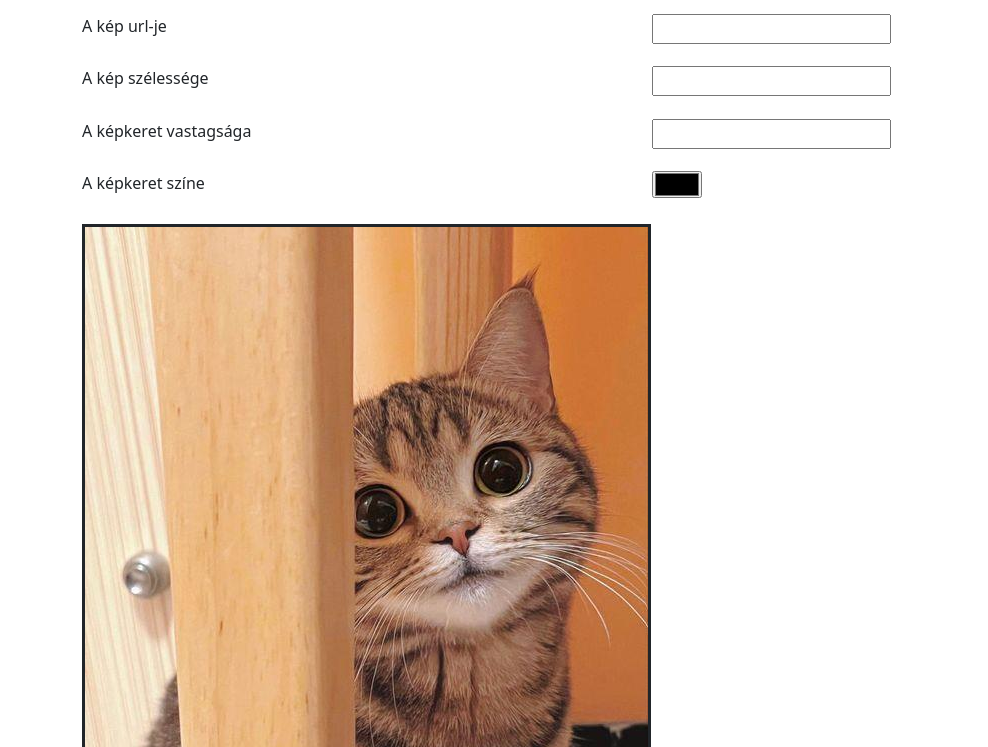
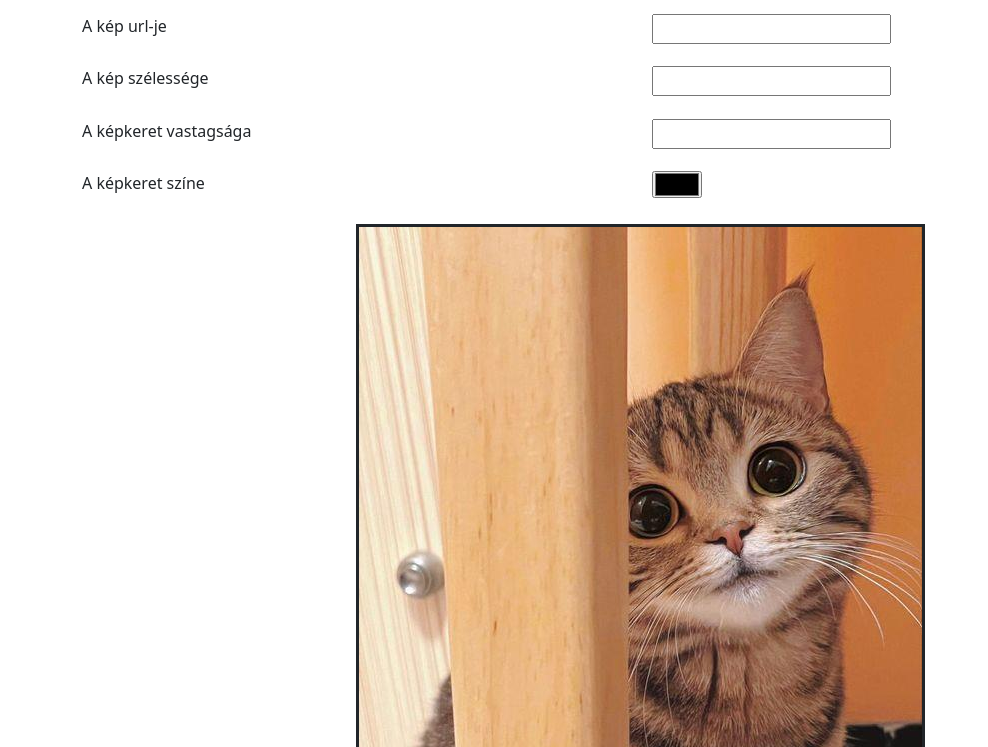
Before and after one commit to lacgondi/webpack-keret, a website built with webpack: page dist/index.html in a window 1280 px wide. Shown: the part 53-800 px from the top of the page, without its empty margins (0-988 px from the left). Built offline with nearby package versions, Linux system fonts and the light colour scheme.

Commit message:
Align picture to center

```diff
--- a/dist/index.html
+++ b/dist/index.html
@@ -11,7 +11,7 @@
 <body>
     <p class="h1">This is a template</p>
     <div class="container">
-        <div class="row">
+        <div class="row ">
             <div class="col-md-6 col-12">
                 <label for="url">A kép url-je</label>
             </div>
@@ -45,7 +45,7 @@
         </div>
         <div class="row">
             <div class="col-12 my-auto">
-                <img class="img-responsive" id="image" src="../O89vfci.jpeg" alt="your image" title="your image">
+                <img class="img-fluid mx-auto d-block" id="image" src="../O89vfci.jpeg" alt="your image" title="your image">
             </div>
         </div>
     </div>
```
